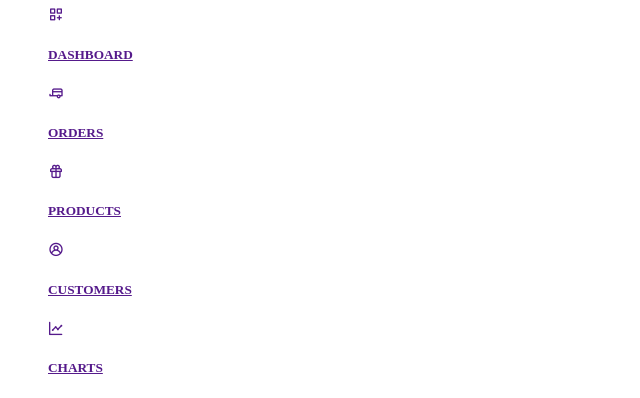
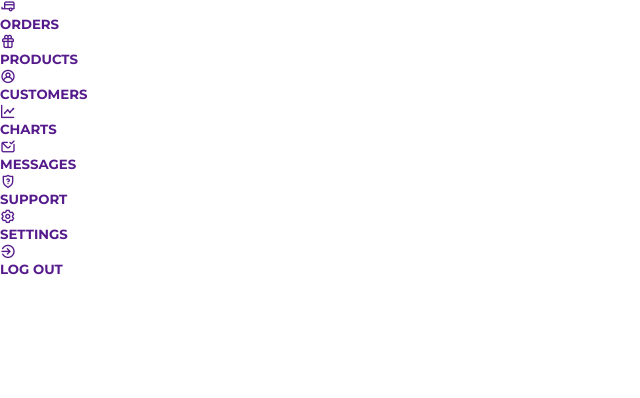
Before and after one commit to butterfly0204/e-commerce-dashboard, a plain HTML site: page index.html in a window 1280 px wide. Shown: the part 475-873 px from the top of the page, without its empty margins (0-640 px from the left). After the commit the page ends 800 px from the top, so only its background shows below. Drawn offline with nearby package versions, Linux system fonts and the light colour scheme; a web font is replaced by a local one.

Commit message:
css defaults added

```diff
--- a/css/style.css
+++ b/css/style.css
@@ -0,0 +1,47 @@
+
+@import url('https://fonts.googleapis.com/css2?family=Clicker+Script&family=Montserrat:ital,wght@0,100..900;1,100..900&family=Poppins:ital,wght@0,100;0,200;0,300;0,400;0,500;0,600;0,700;0,800;0,900;1,100;1,200;1,300;1,400;1,500;1,600;1,700;1,800;1,900&family=Smooch&display=swap');
+
+/* =============All colors used============================*/
+:root {
+    --color-gray-0: #f5f5f9;
+    --color-gray-50:#e3e6e8;
+    --color-gray-100:#cbcfd2;
+    --color-gray-200:#adb3b8;
+    --color-gray-300:#9ba1a9;
+    --color-gray-400:#777c82;
+    --color-gray-500:#63676b;
+    --color-gray-600:#4c5054;
+    --color-gray-700:#2c3236;
+    --color-gray-800:#1e2125;
+    --color-gray-900:#101213;
+    --color-primary:#8e6ee6;
+    --color-primary-variant:#229de9;
+    --color-danger:#df4969;
+    --color-success:#1ca5a5;
+    --color-info:#ffcd56;
+    --color-purple:rgb(166, 27, 191);
+
+
+/* =============transition variable============================*/
+    --transition: all 300ms ease;
+
+
+/* =================Radius used ============================*/
+    --radius-1: 0.4rem;
+    --radius-1: 0.4rem;
+    --radius-1: 0.4rem;
+}
+/* -------------------------default settings---------------------------*/
+*{
+    margin:0;
+    padding:0;
+    text-decoration: none;
+    box-sizing: border-box;
+    list-style: none;
+    outline: 0;
+    background: transparent;
+}
+
+body{
+    font-family: "montserrat",sans-serif;
+}
--- a/index.html
+++ b/index.html
@@ -39,6 +39,28 @@
                 <i class="uil uil-chart-line"></i>
                 <h5>CHARTS</h5>
             </a>
+            <a href="">
+                <i class="uil uil-envelope-check"></i>
+                <h5>MESSAGES</h5>
+            </a>
+        </menu>
+        <!---------------End of first part of the side bar---------->
+
+
+        <menu class="sidebartop">
+            <a href="">
+                <i class="uil uil-shield-question"></i>
+                <h5>SUPPORT</h5>
+            </a>
+            <a href="">
+               <i class="uil uil-setting"></i>
+                <h5>SETTINGS</h5>
+            </a>
+            <a href="">
+              <i class="uil uil-sign-out-alt"></i>
+                <h5>LOG OUT </h5>
+            </a>
+
         </menu>
 
     </aside>
```
